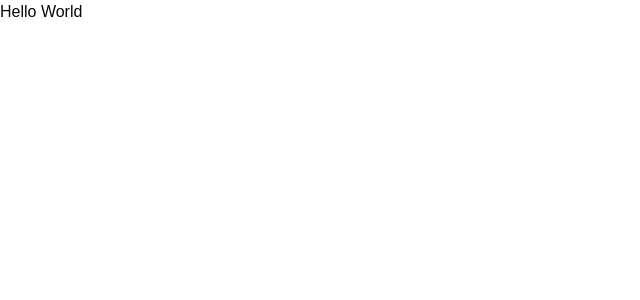
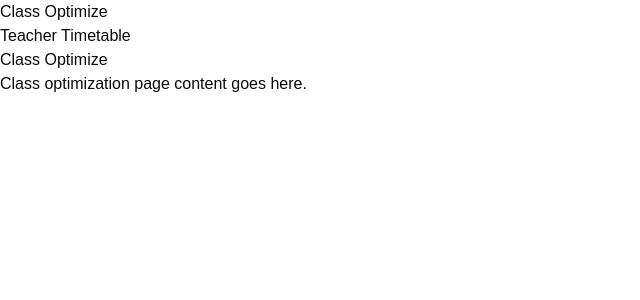
Before and after one commit to vini1006/schloolars, a React (Vite) app: page /class-optimize in a window 1280 px wide. Shown: the top 300 px of the page, without its empty margins (0-640 px from the left). Built offline with nearby package versions, Linux system fonts and the light colour scheme.

Commit message:
feat: added class-optimizer and teacher-table page

```diff
--- a/src/App.tsx
+++ b/src/App.tsx
@@ -1,7 +1,23 @@
-
+import { Link, Outlet } from 'react-router';
 
 function App() {
-  return (<div>Hello World</div>)
+	return (
+		<div>
+			<nav>
+				<ul>
+					<li>
+						<Link to="/class-optimize">Class Optimize</Link>
+					</li>
+					<li>
+						<Link to="/teacher-timetable">Teacher Timetable</Link>
+					</li>
+				</ul>
+			</nav>
+			<main>
+				<Outlet />
+			</main>
+		</div>
+	);
 }
 
-export default App
+export default App;
--- a/src/main.tsx
+++ b/src/main.tsx
@@ -1,5 +1,37 @@
 import { createRoot } from 'react-dom/client';
+import { createBrowserRouter, RouterProvider } from 'react-router';
 import './index.css';
 import App from './App.tsx';
+import ClassOptimize from './pages/class-optimize.tsx';
+import TeacherTimetable from './pages/teacher-timetable.tsx';
 
-createRoot(document.getElementById('root')!).render(<App />);
+const router = createBrowserRouter(
+	[
+		{
+			path: '/',
+			element: <App />,
+			children: [
+				{
+					path: 'class-optimize',
+					element: <ClassOptimize />,
+				},
+				{
+					path: 'teacher-timetable',
+					element: <TeacherTimetable />,
+				},
+			],
+		},
+	],
+	{
+		future: {
+			v7_startTransition: true,
+			v7_relativeSplatPath: true,
+		},
+	},
+);
+
+function Router() {
+	return <RouterProvider router={router} />;
+}
+
+createRoot(document.getElementById('root')!).render(<Router />);
--- /dev/null
+++ b/src/pages/class-optimize.tsx
@@ -0,0 +1,10 @@
+function ClassOptimize() {
+	return (
+		<div>
+			<h1>Class Optimize</h1>
+			<p>Class optimization page content goes here.</p>
+		</div>
+	);
+}
+
+export default ClassOptimize;
--- /dev/null
+++ b/src/pages/teacher-timetable.tsx
@@ -0,0 +1,10 @@
+function TeacherTimetable() {
+	return (
+		<div>
+			<h1>Teacher Timetable</h1>
+			<p>Teacher timetable page content goes here.</p>
+		</div>
+	);
+}
+
+export default TeacherTimetable;
```
Also changed, not shown: package.json (+11 -1 lines).
